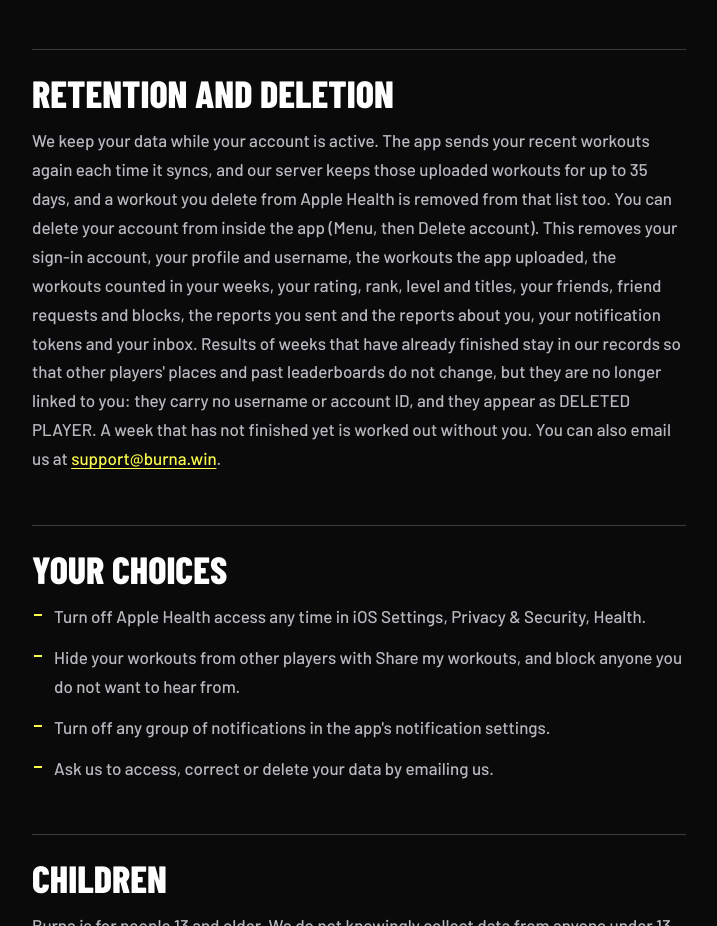
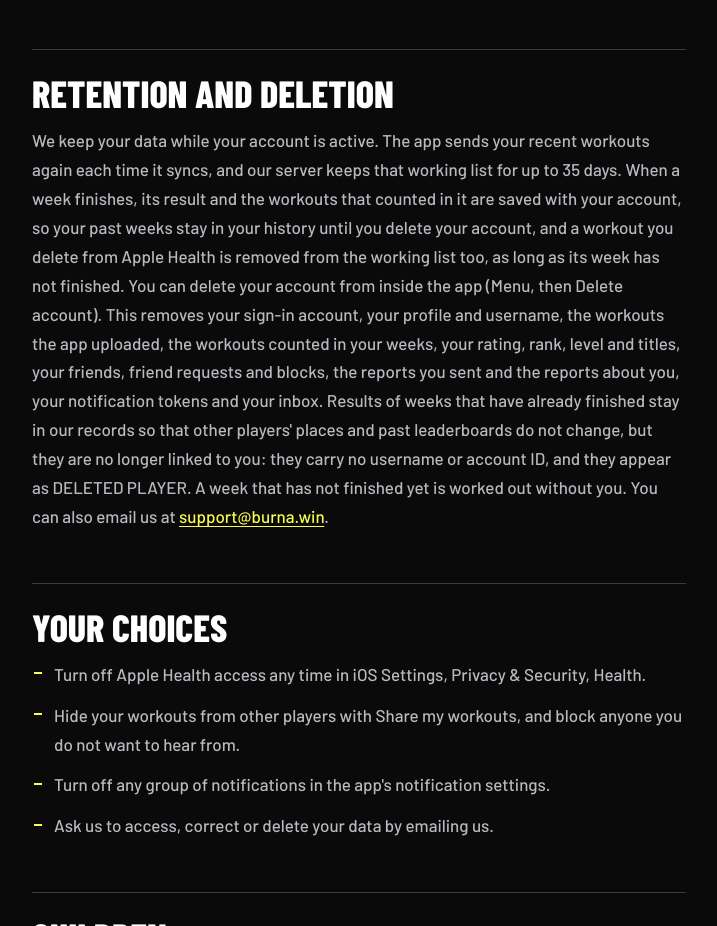
Before and after one commit to burnaapp/burna-web, a plain HTML site: page privacy.html in a window 1280 px wide. Shown: the part 3148-4074 px from the top of the page, without its empty margins (248-965 px from the left). Drawn offline with Linux system fonts and the light colour scheme.

Commit message:
Privacy: finished weeks and their counted workouts are kept until the account is deleted
Co-Authored-By: Claude Sonnet 5.5 <noreply@anthropic.com>
Claude-Session: https://claude.ai/code/session_01GU6pq6APRnPeXEisEPWzMn

```diff
--- a/privacy.html
+++ b/privacy.html
@@ -74,7 +74,7 @@
 <p>Burna runs on Google Cloud and Firebase (Firebase Authentication and Cloud Firestore, hosted in the United States). Notifications are delivered through Firebase Cloud Messaging and the Apple Push Notification service, app verification uses Firebase App Check with Apple App Attest, and crash reports go to Firebase Crashlytics. Sign in with Apple and Google Sign-In are provided by Apple and Google. These providers process data on our behalf under their own terms.</p>
 
 <h2>Retention and deletion</h2>
-<p>We keep your data while your account is active. The app sends your recent workouts again each time it syncs, and our server keeps those uploaded workouts for up to 35 days, and a workout you delete from Apple Health is removed from that list too. You can delete your account from inside the app (Menu, then Delete account). This removes your sign-in account, your profile and username, the workouts the app uploaded, the workouts counted in your weeks, your rating, rank, level and titles, your friends, friend requests and blocks, the reports you sent and the reports about you, your notification tokens and your inbox. Results of weeks that have already finished stay in our records so that other players' places and past leaderboards do not change, but they are no longer linked to you: they carry no username or account ID, and they appear as DELETED PLAYER. A week that has not finished yet is worked out without you. You can also email us at <a href="mailto:support@burna.win">support@burna.win</a>.</p>
+<p>We keep your data while your account is active. The app sends your recent workouts again each time it syncs, and our server keeps that working list for up to 35 days. When a week finishes, its result and the workouts that counted in it are saved with your account, so your past weeks stay in your history until you delete your account, and a workout you delete from Apple Health is removed from the working list too, as long as its week has not finished. You can delete your account from inside the app (Menu, then Delete account). This removes your sign-in account, your profile and username, the workouts the app uploaded, the workouts counted in your weeks, your rating, rank, level and titles, your friends, friend requests and blocks, the reports you sent and the reports about you, your notification tokens and your inbox. Results of weeks that have already finished stay in our records so that other players' places and past leaderboards do not change, but they are no longer linked to you: they carry no username or account ID, and they appear as DELETED PLAYER. A week that has not finished yet is worked out without you. You can also email us at <a href="mailto:support@burna.win">support@burna.win</a>.</p>
 
 <h2>Your choices</h2>
 <ul>
```
